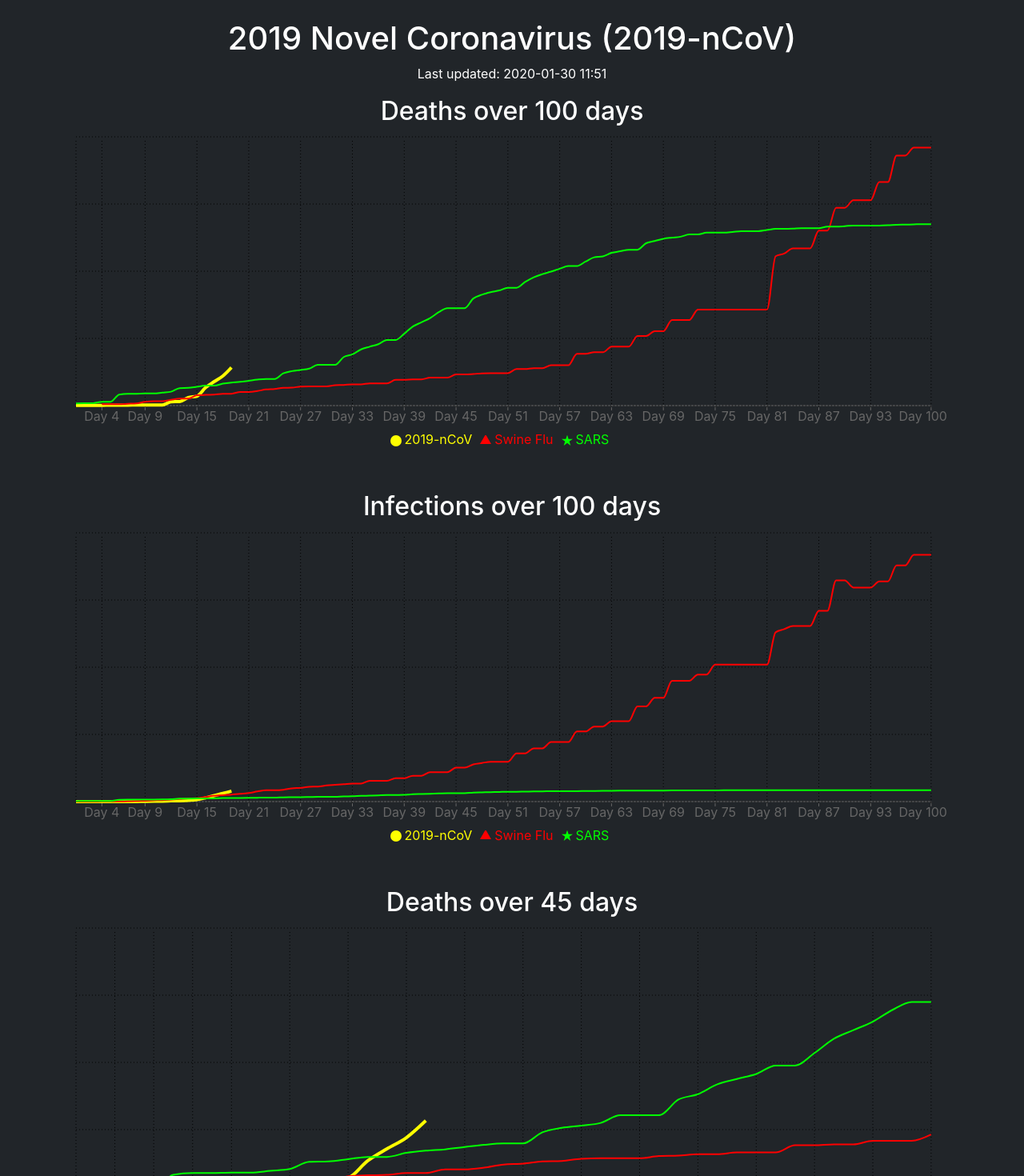
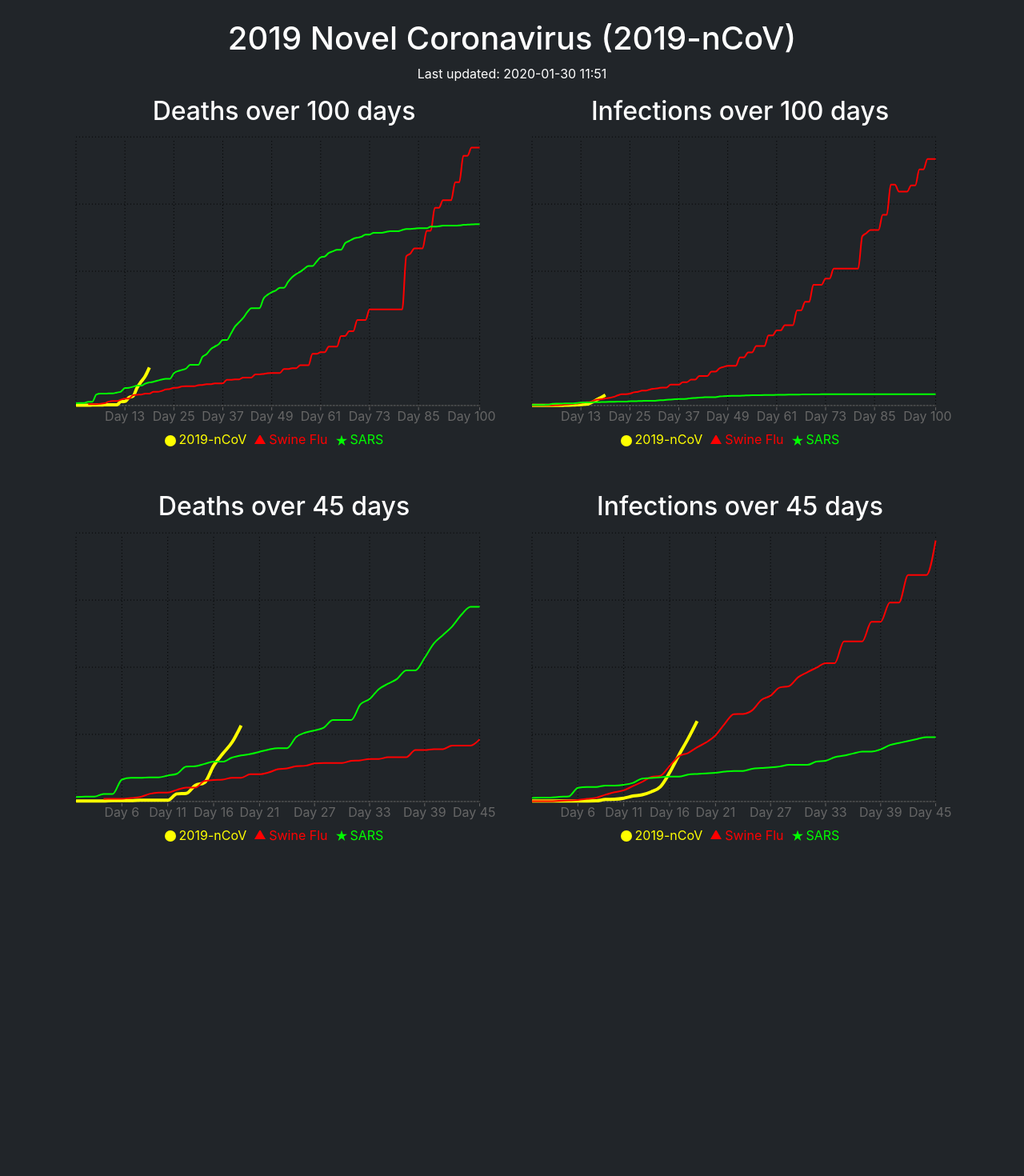
Before and after one commit to aaomidi/2019ncov, a Next.js app: page / in a window 1280 px wide. Shown: the top 1470 px of the page at 80% size. After the commit the page ends 1109 px from the top, so only its background shows below. Built offline with nearby package versions, Linux system fonts and the light colour scheme.

Commit message:
responsive grid

```diff
--- a/pages/index.js
+++ b/pages/index.js
@@ -38,10 +38,14 @@ export default function Index() {
             </Col>
                 <br/>
             </Row>
-            <Chart title="Deaths over 100 days" id="100days" data={death100} />
-            <Chart title="Infections over 100 days" id="100days" data={infected100} />
-            <Chart title="Deaths over 45 days" id="45days" data={death45} />
-            <Chart title="Infections over 45 days" id="45days" data={infected45} />
+            <Row>
+                <Col lg={6}><Chart title="Deaths over 100 days" id="100days" data={death100}/></Col>
+                <Col lg={6}><Chart title="Infections over 100 days" id="100days" data={infected100}/></Col>
+            </Row>
+            <Row>
+                <Col lg={6}><Chart title="Deaths over 45 days" id="45days" data={death45}/></Col>
+                <Col lg={6}><Chart title="Infections over 45 days" id="45days" data={infected45}/></Col>
+            </Row>
         </Container>
     )
 }
```
